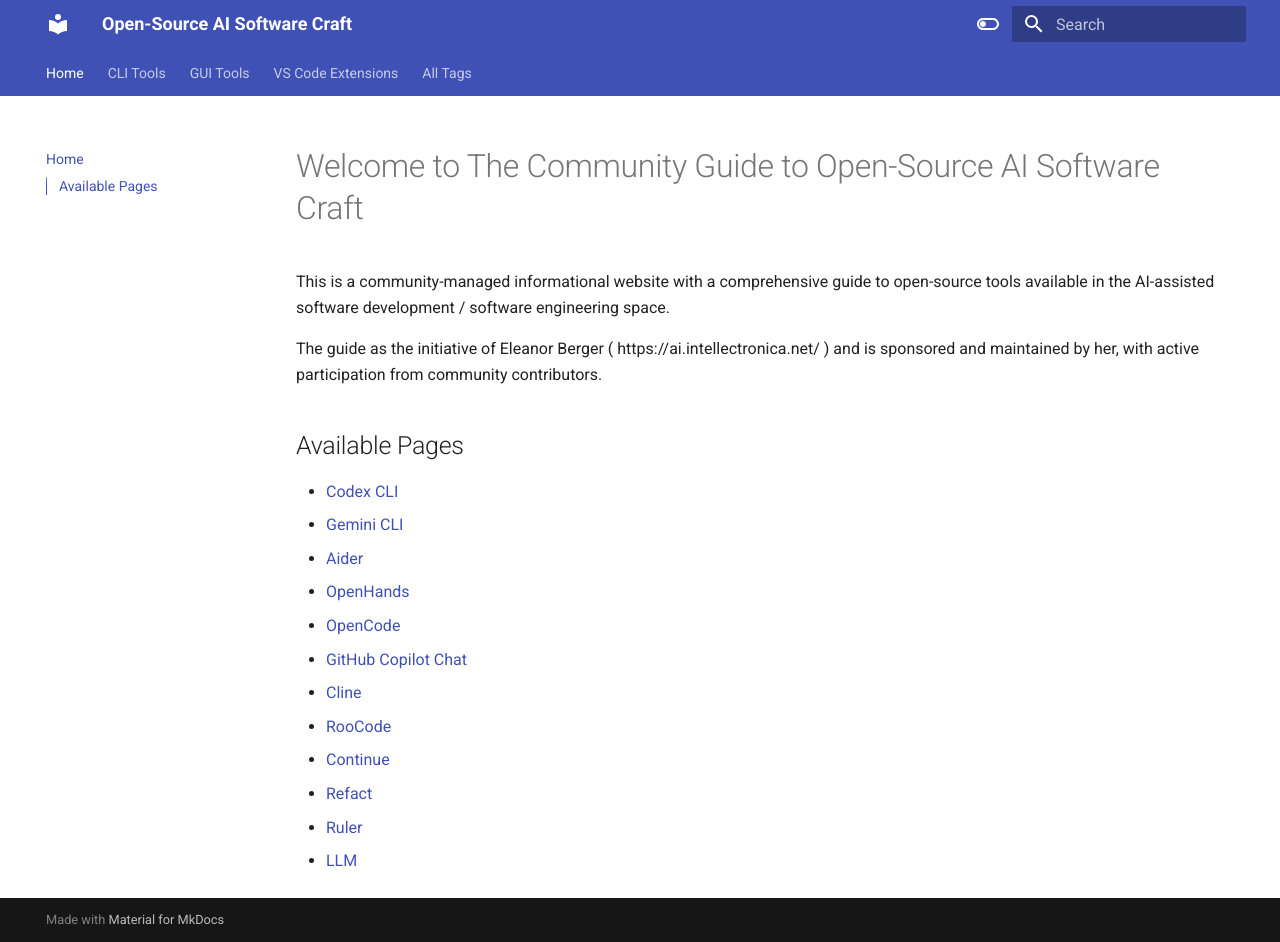
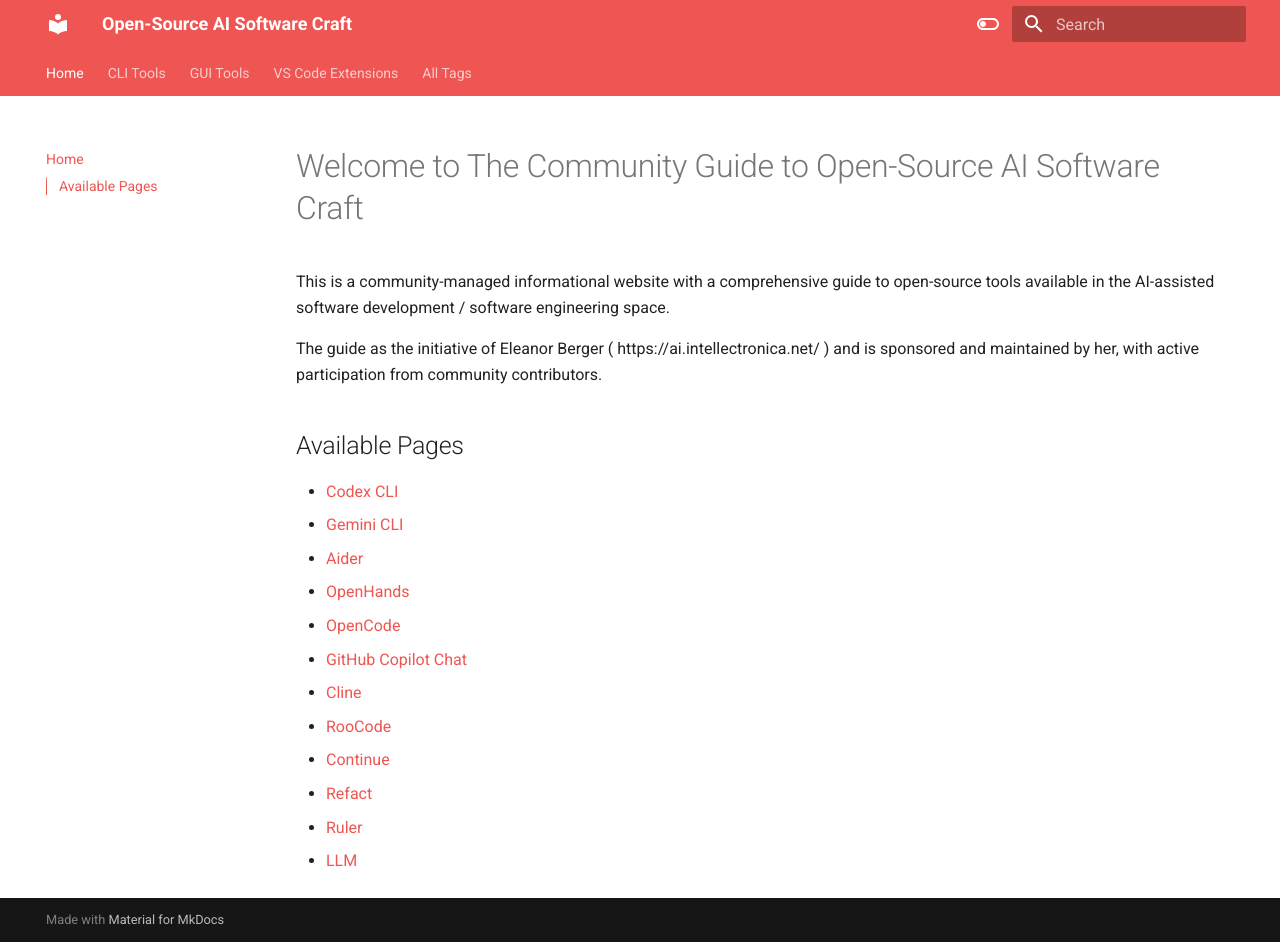
Before and after one commit to joaompinto/oss-ai-swe, an MkDocs documentation site: the page built from docs/index.md, in a window 1280 px wide and 942 px high. Built offline with MkDocs 1.6.1 and Material for MkDocs 9.7.7, drawn with Linux system fonts in a browser that asks for light colours.

Commit message:
style: change header color to crimson

```diff
--- a/mkdocs.yml
+++ b/mkdocs.yml
@@ -14,10 +14,12 @@
   language: en
   palette:
     - scheme: default
+      primary: red
       toggle:
         icon: material/toggle-switch-off-outline
         name: Switch to dark mode
     - scheme: slate
+      primary: red
       toggle:
         icon: material/toggle-switch
         name: Switch to light mode
```
